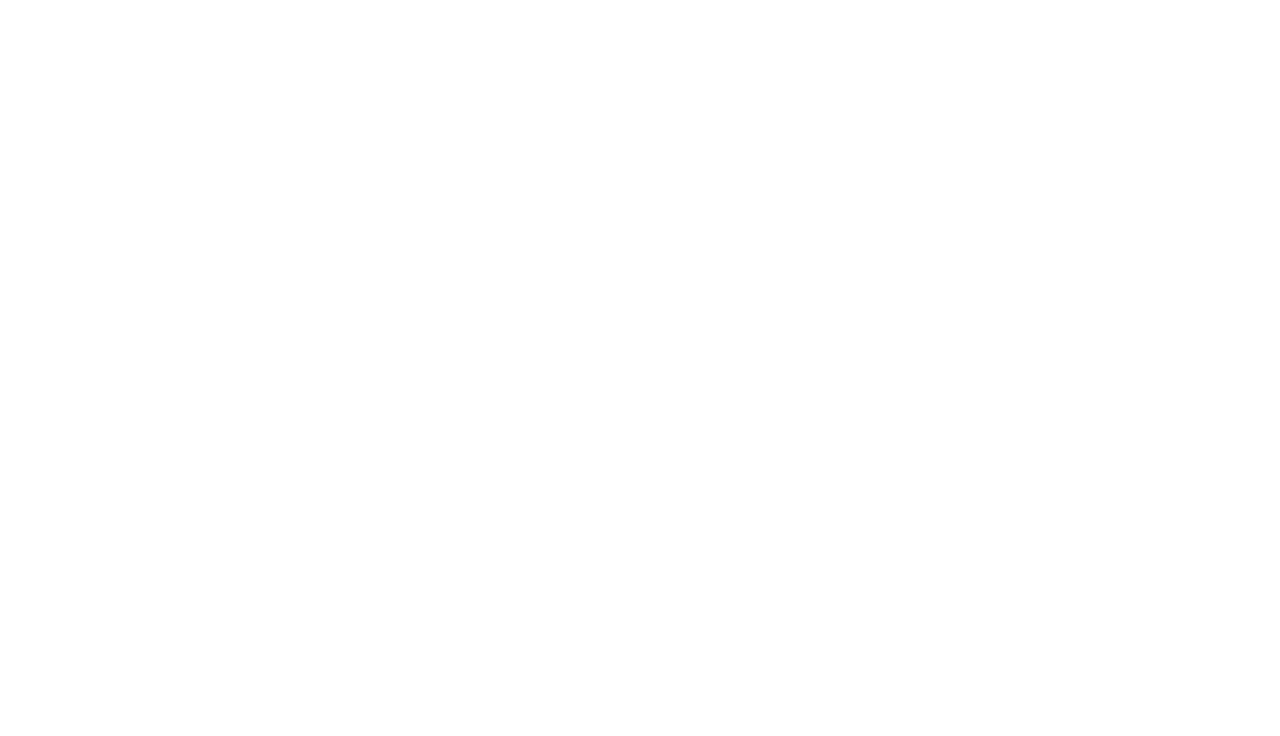
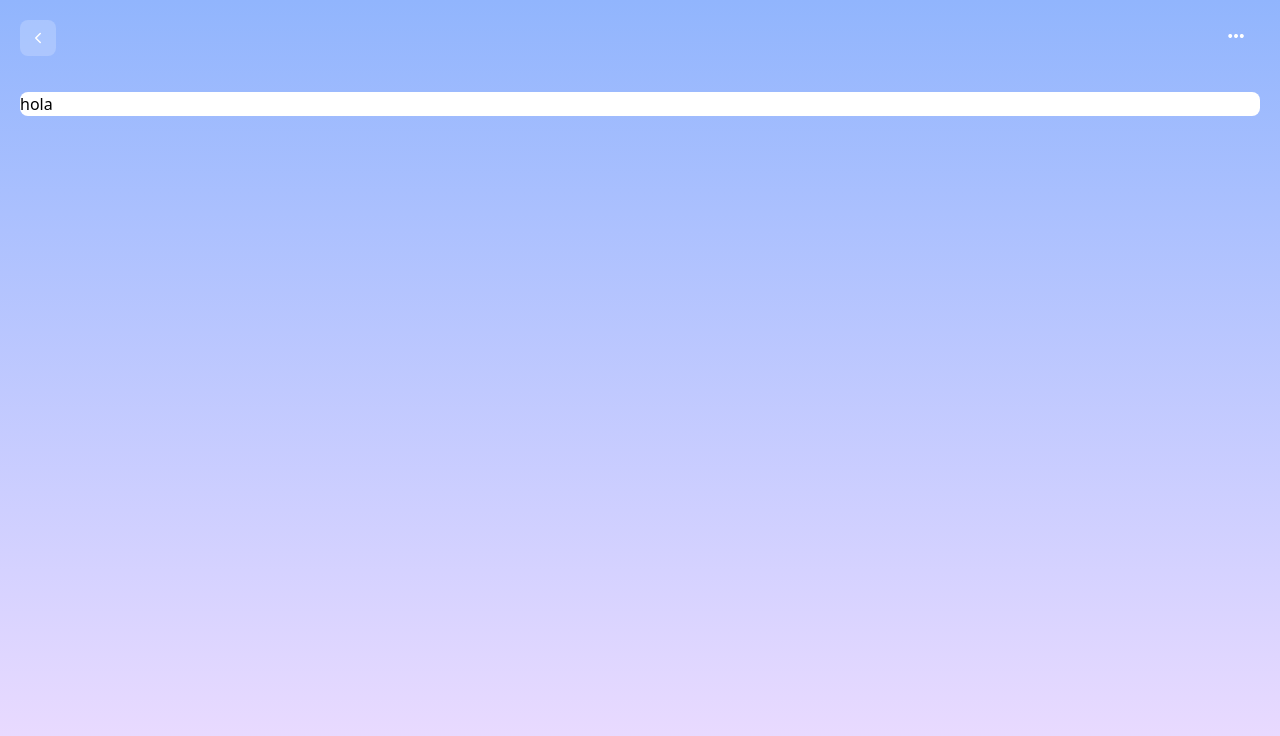
Before and after one commit to joanomana/Conciertos-Conectados, a React (Vite) app: page /ticket in a window 1280 px wide. Before the commit this address had no page. Shown: the top 736 px of the page. Built offline with nearby package versions, Linux system fonts and the light colour scheme.

Commit message:
feat: :construction: Desarrollo pagina Ticket

```diff
--- a/src/App.jsx
+++ b/src/App.jsx
@@ -1,6 +1,7 @@
 import { BrowserRouter as Router, Routes, Route } from "react-router-dom";
 import Detail from './pages/Detail';
 import Home from './pages/Home';
+import Ticket from './pages/Ticket';
 import './index.css';
 
 function App() {
@@ -9,6 +10,7 @@
       <Routes>
         <Route path="/" element={<Home />} />
         <Route path="/detail" element={<Detail />} />
+        <Route path="/ticket" element={<Ticket/>} />
       </Routes>
     </Router>
   );
--- /dev/null
+++ b/src/components/Carrousel-ticket.jsx
@@ -0,0 +1,12 @@
+import'../index.css';
+
+
+function CarrouselTicket() {
+    return(
+        <div>
+            <h1>hola</h1>
+        </div>
+    );}
+
+
+export default CarrouselTicket;
--- a/src/components/Footer-detail.jsx
+++ b/src/components/Footer-detail.jsx
@@ -9,7 +9,7 @@
                     <p className='text-[11px] font-[Inter-Regular]'>Start from</p>
                     <p className='text-[15px] font-[Inter-SemiBold]'>IDR1.100.000</p>
                 </div>
-                <Link to="/" className="flex items-center justify-end w-full h-full">
+                <Link to="/ticket" className="flex items-center justify-end w-full h-full">
                     <button className='bg-[#761CBC] text-white py-2 px-5 rounded-2xl text-[12px] font-[Inter-Medium]'>Buy Ticket</button>
 
                 </Link>
--- /dev/null
+++ b/src/pages/Ticket.jsx
@@ -0,0 +1,27 @@
+import '../index.css';
+import { Link } from "react-router-dom";
+import { IoChevronBack } from "react-icons/io5";
+import { SlOptions } from "react-icons/sl";
+import Carrusel from '../components/Carrousel-ticket';
+
+function Ticket() {
+    return (
+        <div>
+            <div className='flex flex-col bg-gradient-to-b from-[#91B5FD] to-[#F0DDFF] h-screen'>
+                <div className='absolute top-5 left-5 flex items-center justify-center w-9 h-9 rounded-lg cursor-pointer' style={{ backgroundColor: 'rgba(255, 255, 255, 0.2)' }}>
+                    <Link to="/detail" className="flex items-center justify-center w-full h-full">
+                        <IoChevronBack className="text-white" />
+                    </Link>
+                </div>
+                <div className="absolute p-7 right-2 text-white">
+                    <SlOptions />
+                </div>
+                <div className='mt-[92px] mx-5 bg-white rounded-lg'>
+                    <Carrusel />
+                </div>
+            </div>
+        </div>
+    );
+}
+
+export default Ticket;
```
